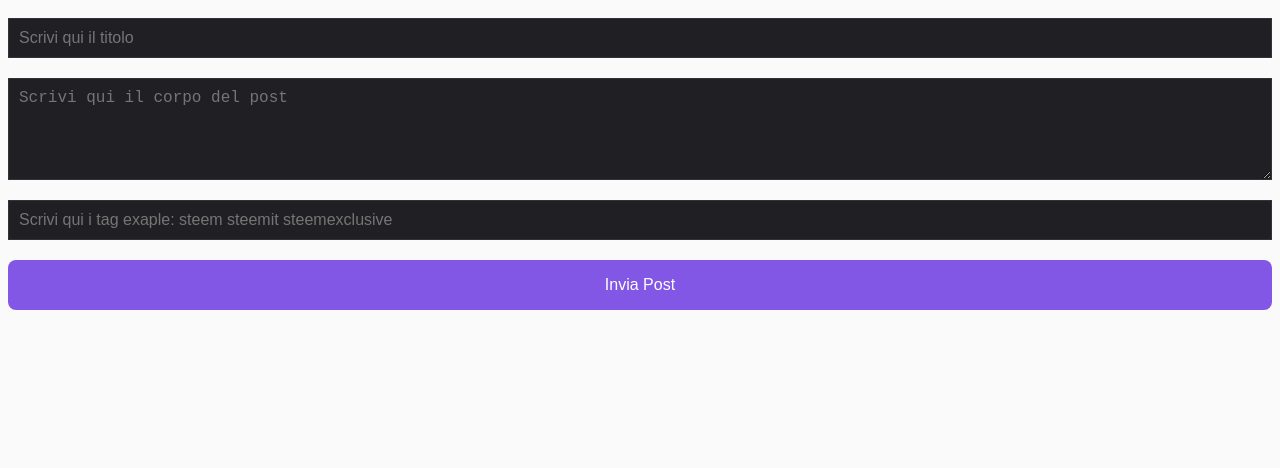
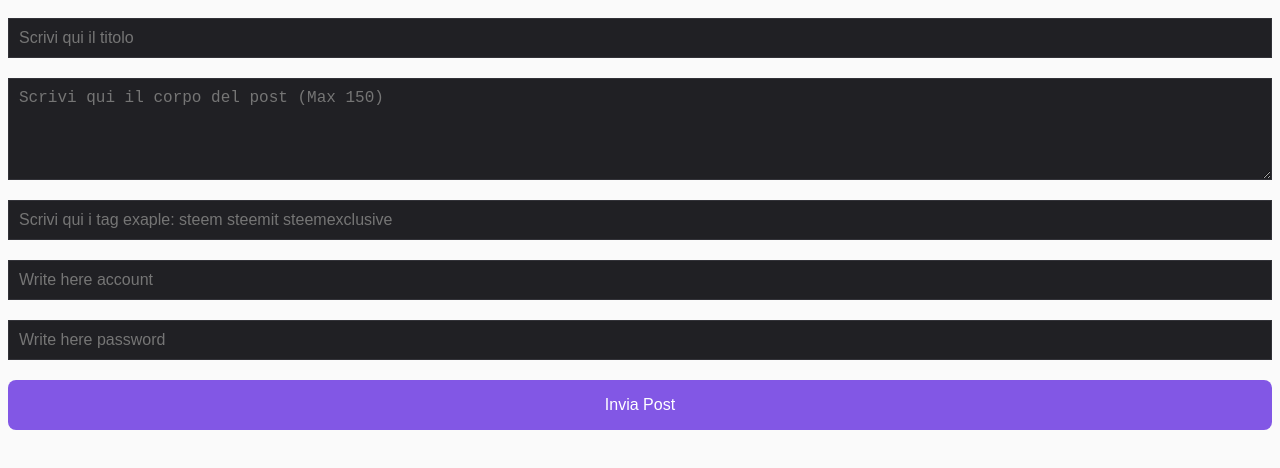
Before and after one commit to tasuboyz/Posting-Web-App, a React (Vite) app: page / in a window 1280 px wide. Shown: the top 468 px of the page. Built offline with nearby package versions, Linux system fonts and the light colour scheme.

Commit message:
Add files via upload

```diff
--- a/src/App.tsx
+++ b/src/App.tsx
@@ -12,6 +12,8 @@ function App() {
   const [titolo, setTitolo] = React.useState('');
   const [description, setDescription] = React.useState('');
   const [tag, setTag] = React.useState('');
+  const [password, setPassword] = React.useState('');
+  const [account, setAccount] = React.useState('');
   // const [initData, setInitData] = useState('');
 
   const inviaMessaggio = (): void => {
@@ -62,11 +64,11 @@ React.useEffect(() => {
       />
       {/* Casella di input per la descrizione */}
       <textarea
-        placeholder="Scrivi qui il corpo del post"
+        placeholder="Scrivi qui il corpo del post (Max 150)"
         className="input-description"
         value={description}
         onChange={(e) => setDescription(e.target.value)}
-        maxLength={1500}
+        maxLength={150}
       />
       {/* Casella di input per i tag */}
       <input
@@ -81,6 +83,20 @@ React.useEffect(() => {
           }
         }}
       />
+      <input
+        type="text"
+        placeholder="Write here account"
+        className="input-account"
+        value={account}
+        onChange={(e) => setAccount(e.target.value)}
+      />
+      <input
+        type="password"
+        placeholder="Write here password"
+        className="input-password"
+        value={password}
+        onChange={(e) => setPassword(e.target.value)}
+      />
       {/* Bottone di invio post */}
       <button className="button" onClick={inviaMessaggio}>Invia Post</button>
     </div>
```
